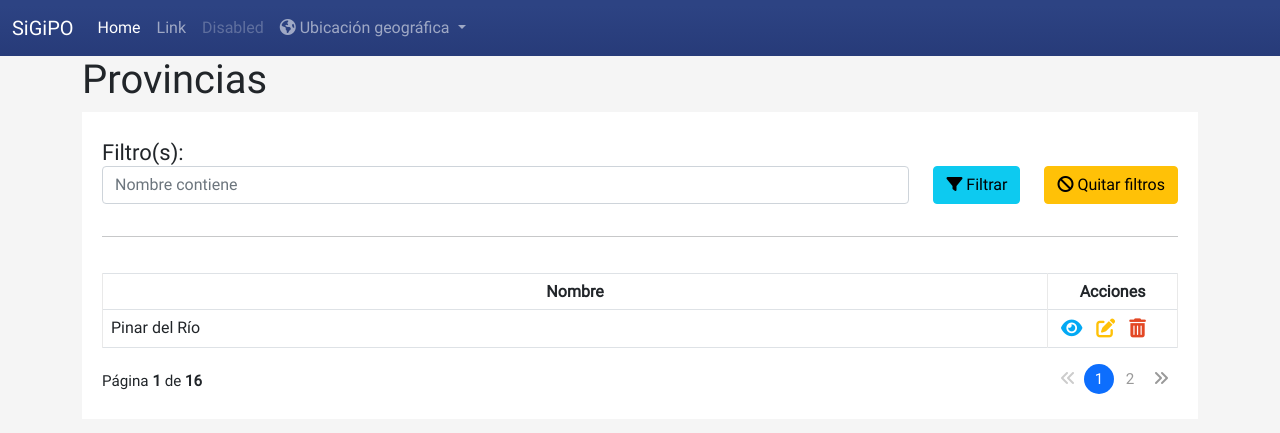
After one commit to lazaroah02/sigipo, a Django app: page /geographic_location/province/list/ in a window 1280 px wide. The commit adds this page. Shown: the top 433 px of the page. Run offline with Django 3.2, Linux system fonts and the light colour scheme; data comes from the database, SQL or seed files in the repository; parts of the project's set-up code (start-up, migrations or seed data) failed here and were passed over; some libraries are stand-ins or nearby versions.

Commit message:
PaginationFilterView, added province filter view and updated base_crud html

```diff
--- /dev/null
+++ b/apps/core/views.py
@@ -0,0 +1,30 @@
+from django_filters.views import FilterView
+
+
+class PaginationFilterView(FilterView):
+    """FilterView with pagination."""
+
+    paginate_by = 30
+    extra_context: dict = None
+
+    def get_context_data(self, *args, **kwargs) -> dict:
+        """
+        Save the url lookup filters to use it in the url links.
+        <a href="?page={{ page_obj.next_page_number }}&{{ parameters }}">
+            Next
+        </a>
+        """
+        _request_copy = self.request.GET.copy()
+        _request_copy.__mutable = True
+        parameters = _request_copy.pop("page", True) and _request_copy.urlencode()
+        context = super().get_context_data(*args, **kwargs)
+        context["parameters"] = parameters
+        num_pages = context["paginator"].num_pages
+        current_page = context["page_obj"].number
+        context["pagination_range"] = [
+            page_number
+            for page_number in range(current_page - 2, current_page + 2)
+            if page_number >= 1 and page_number <= num_pages
+        ]
+        context |= self.extra_context
+        return context
--- /dev/null
+++ b/apps/geographic_location/filters.py
@@ -0,0 +1,19 @@
+from django.forms import TextInput
+from django_filters import CharFilter, FilterSet
+
+from apps.geographic_location.models import Province
+
+
+class ProvinceFilter(FilterSet):
+    name = CharFilter(
+        lookup_expr="icontains",
+        widget=TextInput(
+            attrs={"class": "form-control", "placeholder": "Nombre contiene"}
+        ),
+    )
+
+    class Meta:
+        model = Province
+        fields = [
+            "name",
+        ]
--- a/apps/geographic_location/urls.py
+++ b/apps/geographic_location/urls.py
@@ -1,14 +1,24 @@
 from django.urls import path
-from django_filters.views import FilterView
 
+from apps.core.views import PaginationFilterView
+from apps.geographic_location.filters import ProvinceFilter
 from apps.geographic_location.models import Municipality, Province
 
 app_name = "geographic_location"
 urlpatterns = [
-    path("province/list/", FilterView.as_view(model=Province), name="province_list"),
+    path(
+        "province/list/",
+        PaginationFilterView.as_view(
+            model=Province,
+            filterset_class=ProvinceFilter,
+            paginate_by=1,
+            extra_context={"crud_name": "Provincias"},
+        ),
+        name="province_list",
+    ),
     path(
         "municipality/list/",
-        FilterView.as_view(model=Municipality),
+        PaginationFilterView.as_view(model=Municipality),
         name="municipality_list",
     ),
 ]
--- a/sigipo/static/css/internal/base-crud.css
+++ b/sigipo/static/css/internal/base-crud.css
@@ -17,11 +17,11 @@ body {
   padding: 20px;
   box-shadow: 0 1px 1px rgba(0, 0, 0, 0.05);
 }
-.table-title {
+.table-filters {
   padding-bottom: 10px;
   margin: 0 0 10px;
 }
-.table-title h2 {
+.table-filters h2 {
   margin: 8px 0 0;
   font-size: 22px;
 }
--- a/sigipo/templates/base_crud/base_crud.html
+++ b/sigipo/templates/base_crud/base_crud.html
@@ -10,115 +10,51 @@
         <h1>{{ crud_name }}</h1>
         <div class="table-responsive">
             <div class="table-wrapper">
-                <div class="table-title">
-                    <div class="row">
-                        <div class="col">
-                            <input id="inputPassword5" class="form-control" aria-describedby="passwordHelpBlock"/>
-                        </div>
-                        <div class="col">
-                            <input id="inputPassword5" class="form-control" aria-describedby="passwordHelpBlock"/>
-                        </div>
-                        <div class="col">
-                            <input id="inputPassword5" class="form-control" aria-describedby="passwordHelpBlock"/>
-                        </div>
-                        <div class="col">
-                            <input id="inputPassword5" class="form-control" aria-describedby="passwordHelpBlock"/>
+                <div class="table-filters">
+                    {% block table_filters %}
+                    <h2>Filtro(s):</h2>
+                        <form method="get" class="row">
+                            {% block model_filters %}
+                                {% for field in filter.form.visible_fields %}
+                                    <div class="col">{{ field }}</div>
+                                {% endfor %}
+                            {% endblock model_filters %}
+                            <div class="col-auto">
+                                <button type="submit" class="btn btn-info mb-3"><i class="fa-solid fa-filter"></i> Filtrar</button>
                             </div>
                             <div class="col-auto">
-                            <button type="submit" class="btn btn-primary mb-3"><i class="fa-solid fa-filter"></i> Filtrar</button>
+                                <a href="?" class="btn btn-warning mb-3"><i class="fa-solid fa-ban"></i> Quitar filtros</a>
                             </div>
+                        </form>
+                        <hr/>
+                    {% endblock table_filters %}
                 </div>
-                </div>
+                {% block table %}
                     <table class="table table-hover table-bordered">
                         <thead>
                             <tr>
-                            <th>#</th>
-                            <th>Name <i class="fa fa-sort"></i></th>
-                            <th>Address</th>
-                            <th>City <i class="fa fa-sort"></i></th>
-                            <th>Pin Code</th>
-                            <th>Country <i class="fa fa-sort"></i></th>
-                            <th>Actions</th>
+                                {% block table_columns %}
+                                    {% block crud_columns %}
+                                    {% endblock crud_columns %}
+                                    <th class="text-center">Acciones</th>
+                                {% endblock table_columns %}
                             </tr>
                         </thead>
                         <tbody>
-                        <tr>
-                            <td>1</td>
-                            <td>Thomas Hardy</td>
-                            <td>89 Chiaroscuro Rd.</td>
-                            <td>Portland</td>
-                            <td>97219</td>
-                            <td>USA</td>
-                            <td>
-                                <a href="#" class="view" title="View" data-toggle="tooltip"><i class="fa-solid fa-eye"></i></a>
-                                <a href="#" class="edit" title="Edit" data-toggle="tooltip"><i class="fa-solid fa-pen-to-square"></i></a>
-                                <a href="#" class="delete" title="Delete" data-toggle="tooltip"><i class="fa-solid fa-trash-can"></i></a>
-                            </td>
-                        </tr>
-                        <tr>
-                            <td>2</td>
-                            <td>Maria Anders</td>
-                            <td>Obere Str. 57</td>
-                            <td>Berlin</td>
-                            <td>12209</td>
-                            <td>Germany</td>
-                            <td>
-                                <a href="#" class="view" title="View" data-toggle="tooltip"><i class="fa-solid fa-eye"></i></a>
-                                <a href="#" class="edit" title="Edit" data-toggle="tooltip"><i class="fa-solid fa-pen-to-square"></i></a>
-                                <a href="#" class="delete" title="Delete" data-toggle="tooltip"><i class="fa-solid fa-trash-can"></i></a>
-                            </td>
-                        </tr>
-                        <tr>
-                            <td>3</td>
-                            <td>Fran Wilson</td>
-                            <td>C/ Araquil, 67</td>
-                            <td>Madrid</td>
-                            <td>28023</td>
-                            <td>Spain</td>
-                            <td>
-                                <a href="#" class="view" title="View" data-toggle="tooltip"><i class="fa-solid fa-eye"></i></a>
-                                <a href="#" class="edit" title="Edit" data-toggle="tooltip"><i class="fa-solid fa-pen-to-square"></i></a>
-                                <a href="#" class="delete" title="Delete" data-toggle="tooltip"><i class="fa-solid fa-trash-can"></i></a>
-                            </td>
-                        </tr>
-                        <tr>
-                            <td>4</td>
-                            <td>Dominique Perrier</td>
-                            <td>25, rue Lauriston</td>
-                            <td>Paris</td>
-                            <td>75016</td>
-                            <td>France</td>
-                            <td>
-                                <a href="#" class="view" title="View" data-toggle="tooltip"><i class="fa-solid fa-eye"></i></a>
-                                <a href="#" class="edit" title="Edit" data-toggle="tooltip"><i class="fa-solid fa-pen-to-square"></i></a>
-                                <a href="#" class="delete" title="Delete" data-toggle="tooltip"><i class="fa-solid fa-trash-can"></i></a>
-                            </td>
-                        </tr>
-                        <tr>
-                            <td>5</td>
-                            <td>Martin Blank</td>
-                            <td>Via Monte Bianco 34</td>
-                            <td>Turin</td>
-                            <td>10100</td>
-                            <td>Italy</td>
-                            <td>
-                                <a href="#" class="view" title="View" data-toggle="tooltip"><i class="fa-solid fa-eye"></i></a>
-                                <a href="#" class="edit" title="Edit" data-toggle="tooltip"><i class="fa-solid fa-pen-to-square"></i></a>
-                                <a href="#" class="delete" title="Delete" data-toggle="tooltip"><i class="fa-solid fa-trash-can"></i></a>
-                            </td>
-                        </tr>
+                            {% block table_body %}{% endblock table_body %}
                         </tbody>
                     </table>
+                {% endblock table %}
                 <div class="clearfix">
-                    <div class="hint-text">Showing <b>5</b> out of <b>25</b> entries</div>
+                    <div class="hint-text">
+                        P&aacute;gina <b>{{ page_obj.number }}</b> de <b>{{ page_obj.paginator.num_pages }}</b>
+                    </div>
                     <ul class="pagination">
-                        <li class="page-item disabled"><a href="#"><i class="fa fa-angle-double-left"></i></a></li>
-                        <li class="page-item"><a href="#" class="page-link">1</a></li>
-                        <li class="page-item"><a href="#" class="page-link">2</a></li>
-                        <li class="page-item active"><a href="#" class="page-link">3</a></li>
-                        <li class="page-item"><a href="#" class="page-link">4</a></li>
-                        <li class="page-item"><a href="#" class="page-link">5</a></li>
-                        <li class="page-item"><a href="#" class="page-link"><i class="fa fa-angle-double-right"></i></a></li>
+                        <li class="page-item {% if page_obj.number == 1 %}disabled{% endif %}"><a class="page-link" href="?page=1&{{ parameters }}"><i class="fa fa-angle-double-left"></i></a></li>
+                        {% for page_number in pagination_range %}
+                            <li class="page-item {% if page_number == page_obj.number %}active{% endif %}"><a href="?page={{ page_number }}&{{ parameters }}" class="page-link">{{ page_number }}</a></li>
+                        {% endfor %}
+                        <li class="page-item {% if page_obj.number == paginator.num_pages %}disabled{% endif %}"><a href="?page={{ paginator.num_pages }}&{{ parameters }}" class="page-link"><i class="fa fa-angle-double-right"></i></a></li>
                     </ul>
                 </div>
             </div>
--- /dev/null
+++ b/sigipo/templates/geographic_location/province_filter.html
@@ -0,0 +1,18 @@
+{% extends "base_crud/base_crud.html" %}
+
+{% block crud_columns %}
+    <th class="text-center">Nombre</th>
+{% endblock crud_columns %}
+
+{% block table_body %}
+    {% for obj in page_obj %}
+        <tr>
+            <td>{{ obj.name }}</td>
+            <td>
+                <a href="#" class="view" title="View" data-toggle="tooltip"><i class="fa-solid fa-eye"></i></a>
+                <a href="#" class="edit" title="Edit" data-toggle="tooltip"><i class="fa-solid fa-pen-to-square"></i></a>
+                <a href="#" class="delete" title="Delete" data-toggle="tooltip"><i class="fa-solid fa-trash-can"></i></a>
+              </td>
+        </tr>
+    {% endfor %}
+{% endblock table_body %}
```
Lines whose indentation alone changed are shown as unchanged.
